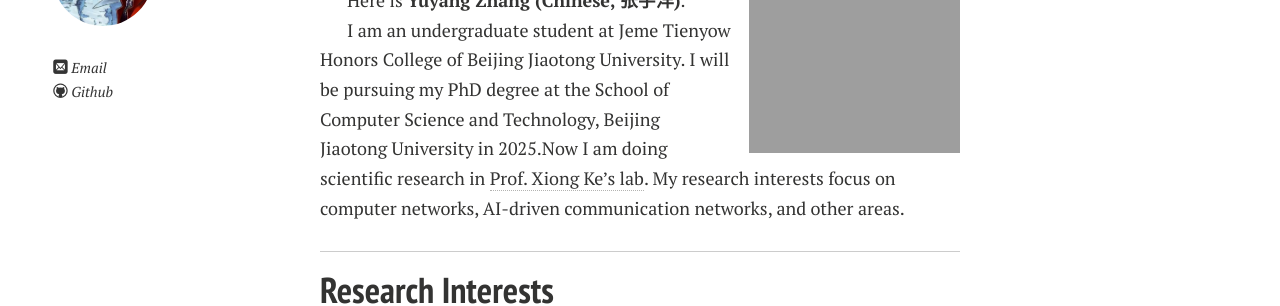
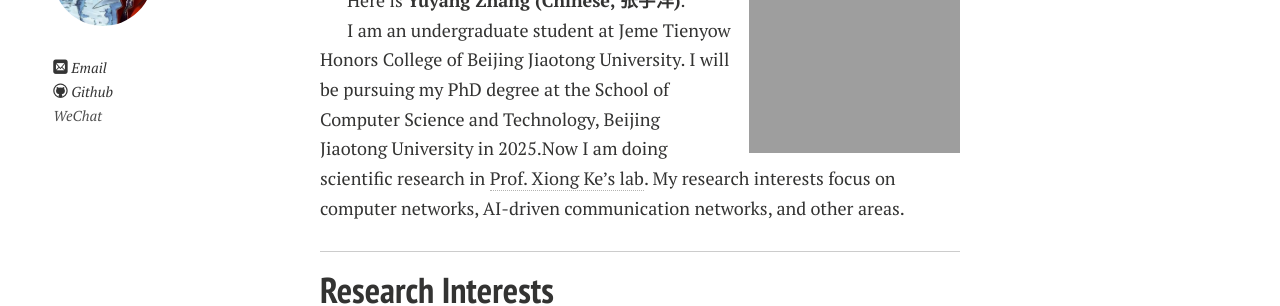
Before and after one commit to MonLightMagic/MonLightMagic.github.io, a Jekyll site: the page built from index.md, in a window 1280 px wide. Shown: the part 182-488 px from the top of the page. Built offline with Jekyll 4.4.1, drawn with Linux system fonts in a browser that asks for light colours; nearby versions of some CDN libraries; comment, search, counter and statistics services are not loaded; a style sheet for code colours, icons or effects is not loaded; our own code applies the rules of GitHub Pages for plain Markdown files.

Commit message:
添加微信

```diff
--- a/_includes/author-bio.html
+++ b/_includes/author-bio.html
@@ -32,5 +32,7 @@
 
 {% if site.owner.bilibili %}<p style="text-indent:0;"><a href="https://space.bilibili.com/{{ site.owner.bilibili }}"><img src="https://caihanlin.com/images/logo/icons8-retro-tv-100.png" width="15" height="15"></i> Bilibili</a></p>{% endif %}
 
+{% if site.owner.wechat %}<p style="text-indent:0;"><a href="{{ site.owner.zhihu }}"><i class="icon-wechat"></i> WeChat</a></p>{% endif %}
+
 
 <!-- Lastly modified by Hanlin CAI in 2023/10/15 -->
```
Also changed, not shown: 3 other files.
